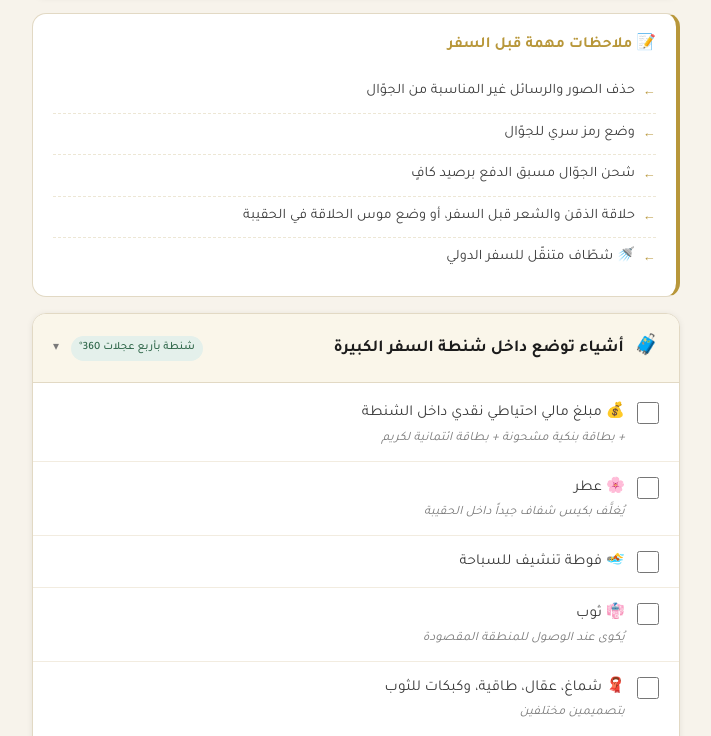
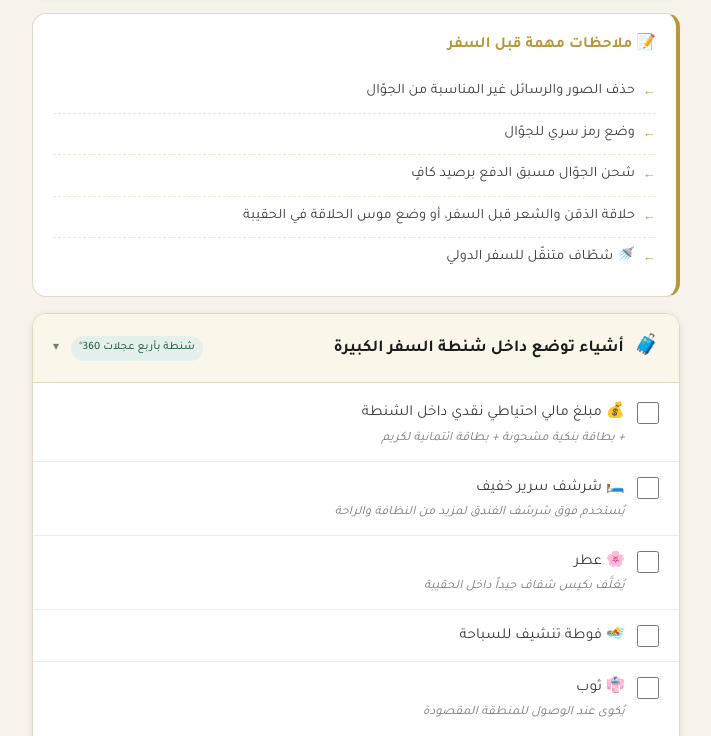
Before and after one commit to MrAliAlnasser/thinkingarea, a plain HTML site: page travel_items.html in a window 1280 px wide. Shown: the part 1541-2277 px from the top of the page, without its empty margins (284-995 px from the left). Drawn offline with Linux system fonts and the light colour scheme.

Commit message:
Add additional travel items to the checklist

```diff
--- a/travel_items.html
+++ b/travel_items.html
@@ -687,6 +687,7 @@
     <div class="section-body">
       <ul class="items-list">
         <li class="item"><input type="checkbox" id="b01" /><label for="b01" class="item-label">💰 مبلغ مالي احتياطي نقدي داخل الشنطة <span class="note">+ بطاقة بنكية مشحونة + بطاقة ائتمانية لكريم</span></label></li>
+        <li class="item"><input type="checkbox" id="b00" /><label for="b00" class="item-label">🛏️ شرشف سرير خفيف <span class="note">يُستخدم فوق شرشف الفندق لمزيد من النظافة والراحة</span></label></li>
         <li class="item"><input type="checkbox" id="b02" /><label for="b02" class="item-label">🌸 عطر <span class="note">يُغلَّف بكيس شفاف جيداً داخل الحقيبة</span></label></li>
         <li class="item"><input type="checkbox" id="b03" /><label for="b03" class="item-label">🏊 فوطة تنشيف للسباحة</label></li>
         <li class="item"><input type="checkbox" id="b04" /><label for="b04" class="item-label">👘 ثوب <span class="note">يُكوى عند الوصول للمنطقة المقصودة</span></label></li>
```
